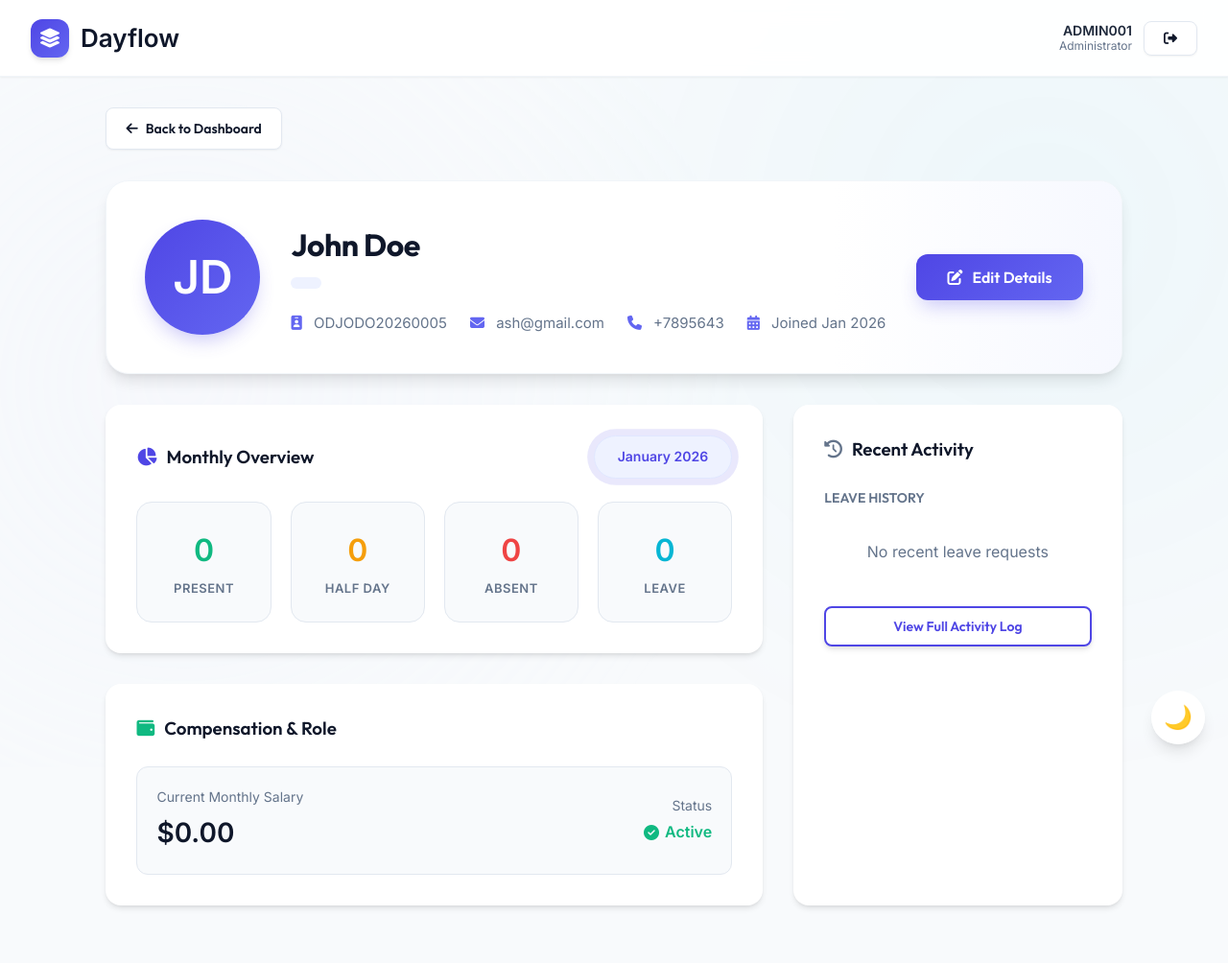
After one commit to 224ce11/DayFlow, a PHP site: page /Odoo/admin_employee_details.php?id=5 in a window 1280 px wide. The commit adds this page. Shown: the whole page at 96% size. Run offline with PHP 8.4, Linux system fonts and the light colour scheme; a user stored in the database is signed in; data comes from the database, SQL or seed files in the repository; data that the repository does not hold is empty.

Commit message:
employee details

```diff
--- /dev/null
+++ b/admin_employee_details.php
@@ -0,0 +1,501 @@
+<?php
+session_start();
+include 'db_connect.php';
+
+// Auth Check: Must be Admin
+if (!isset($_SESSION['user_id']) || $_SESSION['role'] !== 'admin') {
+    header("Location: Login.php");
+    exit;
+}
+
+$mapped_emp_id = $_GET['id'] ?? 0;
+if ($mapped_emp_id == 0) {
+    header("Location: admin_dashboard.php");
+    exit;
+}
+
+// Fetch User Details
+$stmt = $conn->prepare("SELECT * FROM users WHERE id = ?");
+$stmt->bind_param("i", $mapped_emp_id);
+$stmt->execute();
+$user = $stmt->get_result()->fetch_assoc();
+
+if (!$user) {
+    die("Employee not found.");
+}
+
+// Handle Salary Update
+$msg = "";
+$msgType = "";
+if ($_SERVER['REQUEST_METHOD'] === 'POST' && isset($_POST['update_salary'])) {
+    $new_salary = $_POST['salary'];
+    $new_designation = $_POST['designation'];
+    $upd = $conn->prepare("UPDATE users SET salary = ?, designation = ? WHERE id = ?");
+    $upd->bind_param("dsi", $new_salary, $new_designation, $mapped_emp_id);
+    if ($upd->execute()) {
+        $user['salary'] = $new_salary;
+        $user['designation'] = $new_designation;
+        $msg = "Profile updated successfully.";
+        $msgType = "success";
+    } else {
+        $msg = "Error updating profile.";
+        $msgType = "error";
+    }
+}
+
+// Fetch Stats
+// 1. Total Approved Leaves
+$l_q = $conn->query("SELECT count(*) as c FROM leave_requests WHERE user_id = $mapped_emp_id AND status = 'Approved'");
+$total_leaves = $l_q->fetch_assoc()['c'];
+
+// 2. Attendance Stats (Present/Absent/Half-day) for current month
+$curr_month = date('Y-m');
+$att_stats = $conn->query("SELECT status, count(*) as c FROM attendance WHERE user_id = $mapped_emp_id AND date_format(date, '%Y-%m') = '$curr_month' GROUP BY status");
+$stats = ['Present'=>0, 'Absent'=>0, 'Half-day'=>0, 'Leave'=>0];
+while($r = $att_stats->fetch_assoc()) {
+    $stats[$r['status']] = $r['c'];
+}
+
+?>
+<!DOCTYPE html>
+<html lang="en">
+<head>
+    <meta charset="UTF-8">
+    <meta name="viewport" content="width=device-width, initial-scale=1.0">
+    <title><?php echo htmlspecialchars($user['full_name']); ?> - Details</title>
+    <link href="https://fonts.googleapis.com/css2?family=Outfit:wght@300;400;500;600;700&family=Inter:wght@400;500;600&display=swap" rel="stylesheet">
+    <link rel="stylesheet" href="https://cdnjs.cloudflare.com/ajax/libs/font-awesome/6.4.0/css/all.min.css">
+    <link rel="stylesheet" href="styles.css">
+    <style>
+        /* Page Specific Overrides to match Dashboard vibes */
+        body {
+            background-color: var(--light-bg);
+            padding-top: 80px; /* Space for fixed navbar */
+        }
+
+        .profile-header-card {
+            background: var(--card-bg);
+            border-radius: var(--radius-xl);
+            padding: 40px;
+            box-shadow: var(--shadow-lg);
+            display: flex;
+            align-items: center;
+            gap: 32px;
+            margin-bottom: 32px;
+            border: 1px solid var(--card-border);
+            position: relative;
+            overflow: hidden;
+        }
+
+        .profile-header-card::before {
+            content: '';
+            position: absolute;
+            top: 0;
+            right: 0;
+            width: 300px;
+            height: 100%;
+            background: linear-gradient(90deg, transparent, var(--primary-50));
+            opacity: 0.5;
+            z-index: 0;
+        }
+
+        .profile-avatar-lg {
+            width: 120px;
+            height: 120px;
+            border-radius: 50%;
+            background: var(--primary-gradient);
+            color: white;
+            font-size: 48px;
+            display: flex;
+            align-items: center;
+            justify-content: center;
+            font-weight: 700;
+            box-shadow: var(--shadow-primary);
+            position: relative;
+            z-index: 1;
+        }
+
+        .profile-info {
+            flex: 1;
+            position: relative;
+            z-index: 1;
+        }
+
+        .profile-name {
+            font-size: 32px;
+            font-weight: 700;
+            color: var(--text-dark);
+            margin-bottom: 8px;
+            letter-spacing: -0.5px;
+        }
+
+        .profile-role {
+            font-size: 16px;
+            color: var(--primary);
+            font-weight: 600;
+            background: var(--primary-50);
+            padding: 6px 16px;
+            border-radius: var(--radius-full);
+            display: inline-block;
+            margin-bottom: 16px;
+        }
+
+        .profile-meta {
+            display: flex;
+            gap: 24px;
+            color: var(--text-light);
+            font-size: 15px;
+        }
+
+        .profile-meta i {
+            color: var(--primary-light);
+            margin-right: 8px;
+        }
+
+        .details-grid {
+            display: grid;
+            grid-template-columns: 2fr 1fr;
+            gap: 32px;
+        }
+
+        .stat-card-grid {
+            display: grid;
+            grid-template-columns: repeat(auto-fit, minmax(140px, 1fr));
+            gap: 20px;
+        }
+
+        .mini-stat-card {
+            background: var(--surface-50);
+            padding: 24px;
+            border-radius: var(--radius-lg);
+            text-align: center;
+            border: 1px solid var(--surface-200);
+            transition: var(--transition-base);
+        }
+
+        .mini-stat-card:hover {
+            transform: translateY(-5px);
+            box-shadow: var(--shadow-md);
+            background: white;
+            border-color: var(--primary-100);
+        }
+
+        .mini-stat-val {
+            font-size: 32px;
+            font-weight: 700;
+            margin-bottom: 4px;
+        }
+
+        .mini-stat-label {
+            font-size: 13px;
+            color: var(--text-light);
+            text-transform: uppercase;
+            letter-spacing: 0.5px;
+            font-weight: 600;
+        }
+
+        /* Modal Styles */
+        .modal-overlay {
+            position: fixed;
+            top: 0;
+            left: 0;
+            width: 100%;
+            height: 100%;
+            background: rgba(15, 23, 42, 0.6);
+            backdrop-filter: blur(8px);
+            z-index: 2000;
+            display: none;
+            justify-content: center;
+            align-items: center;
+            opacity: 0;
+            transition: opacity 0.3s ease;
+        }
+
+        .modal-overlay.active {
+            display: flex;
+            opacity: 1;
+        }
+
+        .modal-content {
+            background: var(--card-bg);
+            padding: 40px;
+            border-radius: var(--radius-xl);
+            width: 100%;
+            max-width: 450px;
+            box-shadow: var(--shadow-2xl);
+            transform: translateY(20px);
+            transition: transform 0.3s ease;
+            position: relative;
+        }
+
+        .modal-overlay.active .modal-content {
+            transform: translateY(0);
+        }
+
+        .form-label {
+            display: block;
+            margin-bottom: 8px;
+            font-weight: 500;
+            color: var(--text-dark);
+        }
+
+        .form-input {
+            width: 100%;
+            padding: 12px;
+            border: 1px solid var(--input-border);
+            border-radius: var(--radius-md);
+            background: var(--input-bg);
+            color: var(--text-main);
+            margin-bottom: 20px;
+            transition: var(--transition-base);
+        }
+
+        .form-input:focus {
+            border-color: var(--primary);
+            box-shadow: 0 0 0 3px var(--primary-50);
+            outline: none;
+        }
+
+        @media (max-width: 900px) {
+            .details-grid { grid-template-columns: 1fr; }
+            .profile-header-card { flex-direction: column; text-align: center; }
+            .profile-meta { justify-content: center; flex-wrap: wrap; }
+            .profile-header-card::before { width: 100%; height: 50%; bottom: 0; top: auto; background: linear-gradient(0deg, transparent, var(--primary-50)); }
+        }
+    </style>
+</head>
+<body>
+
+    <!-- Standard Admin Navbar -->
+    <nav class="navbar" style="background: var(--glass-bg); backdrop-filter: blur(12px);">
+        <div class="container nav-container" style="max-width: 100%; padding: 0 32px;">
+            <div class="logo-wrapper">
+                <a href="admin_dashboard.php" class="logo">
+                    <div class="logo-icon">
+                        <i class="fa fa-layer-group"></i>
+                    </div>
+                    <span>Dayflow</span>
+                </a>
+            </div>
+
+            <div class="nav-actions">
+                <div class="user-profile" style="display: flex; align-items: center; gap: 12px;">
+                    <div style="text-align: right; line-height: 1.2;">
+                        <div style="font-weight: 600; font-size: 14px;"><?php echo htmlspecialchars($_SESSION['user_name']); ?></div>
+                        <div style="font-size: 12px; color: var(--text-light);">Administrator</div>
+                    </div>
+                    <a href="Login.php" class="btn btn-secondary btn-sm" title="Logout">
+                        <i class="fa fa-sign-out-alt"></i>
+                    </a>
+                </div>
+            </div>
+        </div>
+    </nav>
+
+    <div class="container" style="max-width: 1200px; padding-bottom: 60px;">
+
+        <!-- Breadcrumb / Back -->
+        <div style="margin: 32px 0;">
+            <a href="admin_dashboard.php" class="btn btn-secondary btn-sm" style="display: inline-flex; align-items: center; gap: 8px;">
+                <i class="fa fa-arrow-left"></i> Back to Dashboard
+            </a>
+        </div>
+
+        <?php if(!empty($msg)): ?>
+            <div class="message-box <?php echo $msgType; ?>" class="card" style="margin-bottom: 24px; padding: 16px; border-radius: 8px; background: <?php echo $msgType == 'success' ? '#def7ec' : '#fde8e8'; ?>; color: <?php echo $msgType == 'success' ? '#03543f' : '#9b1c1c'; ?>;">
+                <i class="<?php echo $msgType == 'success' ? 'fa fa-check-circle' : 'fa fa-exclamation-circle'; ?>"></i> <?php echo $msg; ?>
+            </div>
+        <?php endif; ?>
+
+        <!-- Profile Card -->
+        <div class="profile-header-card">
+            <?php
+            $initials = strtoupper(substr($user['full_name'], 0, 1) . substr(strrchr($user['full_name'], " ") ?: "", 1, 1));
+            ?>
+            <div class="profile-avatar-lg"><?php echo $initials; ?></div>
+
+            <div class="profile-info">
+                <h1 class="profile-name"><?php echo htmlspecialchars($user['full_name']); ?></h1>
+                <span class="profile-role"><?php echo htmlspecialchars($user['designation']); ?></span>
+
+                <div class="profile-meta">
+                    <span><i class="fa fa-id-badge"></i> <?php echo htmlspecialchars($user['login_id']); ?></span>
+                    <span><i class="fa fa-envelope"></i> <?php echo htmlspecialchars($user['email']); ?></span>
+                    <span><i class="fa fa-phone"></i> <?php echo htmlspecialchars($user['phone']); ?></span>
+                    <span><i class="fa fa-calendar-alt"></i> Joined <?php echo date("M Y", strtotime($user['joining_date'] ?? $user['created_at'])); ?></span>
+                </div>
+            </div>
+
+            <div class="profile-actions">
+                <button onclick="openModal()" class="btn btn-primary">
+                    <i class="fa fa-edit"></i> Edit Details
+                </button>
+            </div>
+        </div>
+
+        <div class="details-grid">
+
+            <!-- Left Column -->
+            <div style="display: flex; flex-direction: column; gap: 32px;">
+
+                <!-- Stats Section -->
+                <div class="card" style="padding: 32px; border-radius: var(--radius-lg); background: var(--card-bg); box-shadow: var(--shadow-md);">
+                    <div style="display: flex; justify-content: space-between; align-items: center; margin-bottom: 24px;">
+                        <h3><i class="fa fa-chart-pie" style="color: var(--primary); margin-right: 10px;"></i>Monthly Overview</h3>
+                        <span class="badge" style="margin: 0;"><?php echo date('F Y'); ?></span>
+                    </div>
+
+                    <div class="stat-card-grid">
+                        <div class="mini-stat-card">
+                            <div class="mini-stat-val" style="color: var(--success);"><?php echo $stats['Present']; ?></div>
+                            <div class="mini-stat-label">Present</div>
+                        </div>
+                        <div class="mini-stat-card">
+                            <div class="mini-stat-val" style="color: var(--warning);"><?php echo $stats['Half-day']; ?></div>
+                            <div class="mini-stat-label">Half Day</div>
+                        </div>
+                        <div class="mini-stat-card">
+                            <div class="mini-stat-val" style="color: var(--error);"><?php echo $stats['Absent']; ?></div>
+                            <div class="mini-stat-label">Absent</div>
+                        </div>
+                        <div class="mini-stat-card">
+                            <div class="mini-stat-val" style="color: var(--accent);"><?php echo $stats['Leave']; ?></div>
+                            <div class="mini-stat-label">Leave</div>
+                        </div>
+                    </div>
+                </div>
+
+                <!-- Compensation Card -->
+                <div class="card" style="padding: 32px; border-radius: var(--radius-lg); background: var(--card-bg); box-shadow: var(--shadow-md);">
+                    <h3 style="margin-bottom: 24px;"><i class="fa fa-wallet" style="color: var(--success); margin-right: 10px;"></i>Compensation & Role</h3>
+
+                    <div style="display: flex; align-items: center; justify-content: space-between; padding: 20px; background: var(--surface-50); border-radius: var(--radius-md); border: 1px solid var(--surface-200);">
+                        <div>
+                            <div style="font-size: 14px; color: var(--text-light); margin-bottom: 4px;">Current Monthly Salary</div>
+                            <div style="font-size: 28px; font-weight: 700; color: var(--text-dark);">$<?php echo number_format($user['salary'], 2); ?></div>
+                        </div>
+                        <div style="text-align: right;">
+                             <div style="font-size: 14px; color: var(--text-light); margin-bottom: 4px;">Status</div>
+                             <span style="color: var(--success); font-weight: 600; display: inline-flex; align-items: center; gap: 6px;">
+                                 <i class="fa fa-check-circle"></i> Active
+                             </span>
+                        </div>
+                    </div>
+                </div>
+
+            </div>
+
+            <!-- Right Column -->
+            <div>
+                <!-- Leave History -->
+                <div class="card" style="padding: 32px; border-radius: var(--radius-lg); background: var(--card-bg); box-shadow: var(--shadow-md); height: 100%;">
+                    <h3 style="margin-bottom: 24px;"><i class="fa fa-history" style="color: var(--text-light); margin-right: 10px;"></i>Recent Activity</h3>
+
+                    <div style="margin-bottom: 24px;">
+                        <h4 style="font-size: 14px; color: var(--text-light); margin-bottom: 12px; text-transform: uppercase;">Leave History</h4>
+                        <?php
+                            $hist = $conn->query("SELECT * FROM leave_requests WHERE user_id = $mapped_emp_id ORDER BY created_at DESC LIMIT 5");
+                            if($hist->num_rows > 0) {
+                                while($row = $hist->fetch_assoc()) {
+                                    $sColor = 'var(--text-light)';
+                                    $sBg = 'var(--surface-200)';
+                                    $sIcon = 'fa-clock';
+
+                                    if($row['status']=='Approved') { $sColor='var(--success)'; $sBg='rgba(16, 185, 129, 0.1)'; $sIcon='fa-check'; }
+                                    if($row['status']=='Rejected') { $sColor='var(--error)'; $sBg='rgba(239, 68, 68, 0.1)'; $sIcon='fa-times'; }
+                                    if($row['status']=='Pending') { $sColor='var(--warning)'; $sBg='rgba(245, 158, 11, 0.1)'; $sIcon='fa-hourglass-half'; }
+
+                                    echo "
+                                    <div style='display: flex; align-items: flex-start; gap: 16px; padding-bottom: 16px; margin-bottom: 16px; border-bottom: 1px solid var(--surface-100);'>
+                                        <div style='width: 36px; height: 36px; border-radius: 50%; background: $sBg; color: $sColor; display: flex; align-items: center; justify-content: center; flex-shrink: 0;'>
+                                            <i class='fa $sIcon'></i>
+                                        </div>
+                                        <div style='flex: 1;'>
+                                            <div style='display: flex; justify-content: space-between; margin-bottom: 4px;'>
+                                                <span style='font-weight: 600; font-size: 14px;'>Leave Request</span>
+                                                <span style='font-size: 12px; color: $sColor; font-weight: 600;'>".$row['status']."</span>
+                                            </div>
+                                            <p style='font-size: 13px; color: var(--text-light); margin-bottom: 4px;'>".htmlspecialchars($row['reason'])."</p>
+                                            <div style='font-size: 12px; color: var(--text-lighter);'>
+                                                ".date("M j", strtotime($row['from_date']))." - ".date("M j", strtotime($row['to_date']))."
+                                            </div>
+                                        </div>
+                                    </div>
+                                    ";
+                                }
+                            } else {
+                                echo "<div style='text-align: center; color: var(--text-light); padding: 20px;'>No recent leave requests</div>";
+                            }
+                        ?>
+                    </div>
+
+                    <button class="btn btn-outline btn-sm" style="width: 100%;">View Full Activity Log</button>
+                </div>
+            </div>
+
+        </div>
+
+    </div>
+
+    <!-- Edit Modal -->
+    <div id="editModal" class="modal-overlay">
+        <div class="modal-content">
+            <div style="display: flex; justify-content: space-between; align-items: center; margin-bottom: 24px;">
+                <h3 style="font-size: 24px;">Edit Profile</h3>
+                <button onclick="closeModal()" style="background: none; border: none; font-size: 20px; cursor: pointer; color: var(--text-light);"><i class="fa fa-times"></i></button>
+            </div>
+
+            <form method="POST">
+                <input type="hidden" name="update_salary" value="1">
+
+                <div class="form-group">
+                    <label class="form-label">Job Designation</label>
+                    <div style="position: relative;">
+                        <i class="fa fa-briefcase" style="position: absolute; left: 14px; top: 14px; color: var(--text-light);"></i>
+                        <input type="text" name="designation" class="form-input" style="padding-left: 44px;" value="<?php echo htmlspecialchars($user['designation']); ?>" required>
+                    </div>
+                </div>
+
+                <div class="form-group">
+                    <label class="form-label">Monthly Salary ($)</label>
+                    <div style="position: relative;">
+                        <i class="fa fa-dollar-sign" style="position: absolute; left: 14px; top: 14px; color: var(--text-light);"></i>
+                        <input type="number" step="0.01" name="salary" class="form-input" style="padding-left: 44px;" value="<?php echo $user['salary']; ?>" required>
+                    </div>
+                </div>
+
+                <div style="text-align: right; margin-top: 32px; display: flex; gap: 12px; justify-content: flex-end;">
+                    <button type="button" onclick="closeModal()" class="btn btn-secondary">Cancel</button>
+                    <button type="submit" class="btn btn-primary">Save Changes</button>
+                </div>
+            </form>
+        </div>
+    </div>
+
+    <script>
+        function openModal() {
+            const modal = document.getElementById('editModal');
+            modal.style.display = 'flex';
+            setTimeout(() => {
+                modal.classList.add('active');
+            }, 10);
+        }
+
+        function closeModal() {
+            const modal = document.getElementById('editModal');
+            modal.classList.remove('active');
+            setTimeout(() => {
+                modal.style.display = 'none';
+            }, 300);
+        }
+
+        // Close on clicking outside
+        document.getElementById('editModal').addEventListener('click', function(e) {
+            if (e.target === this) {
+                closeModal();
+            }
+        });
+    </script>
+    <script src="style.js"></script>
+</body>
+</html>
```
Also changed, not shown: admin_dashboard.php (+65 -10 lines), update_users_table.php (added, +31 -0 lines).
